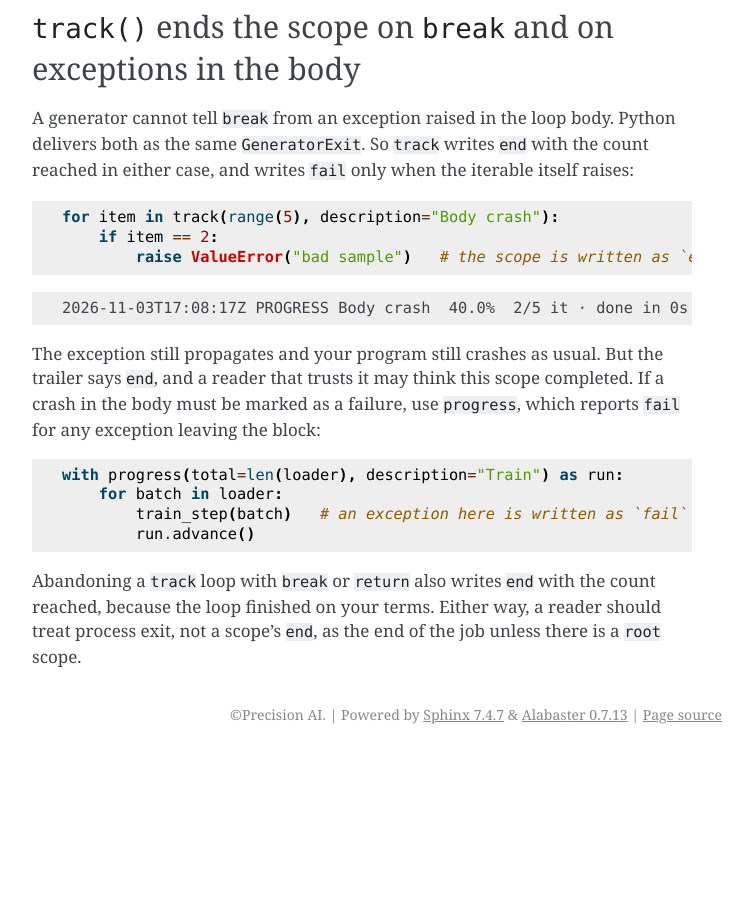
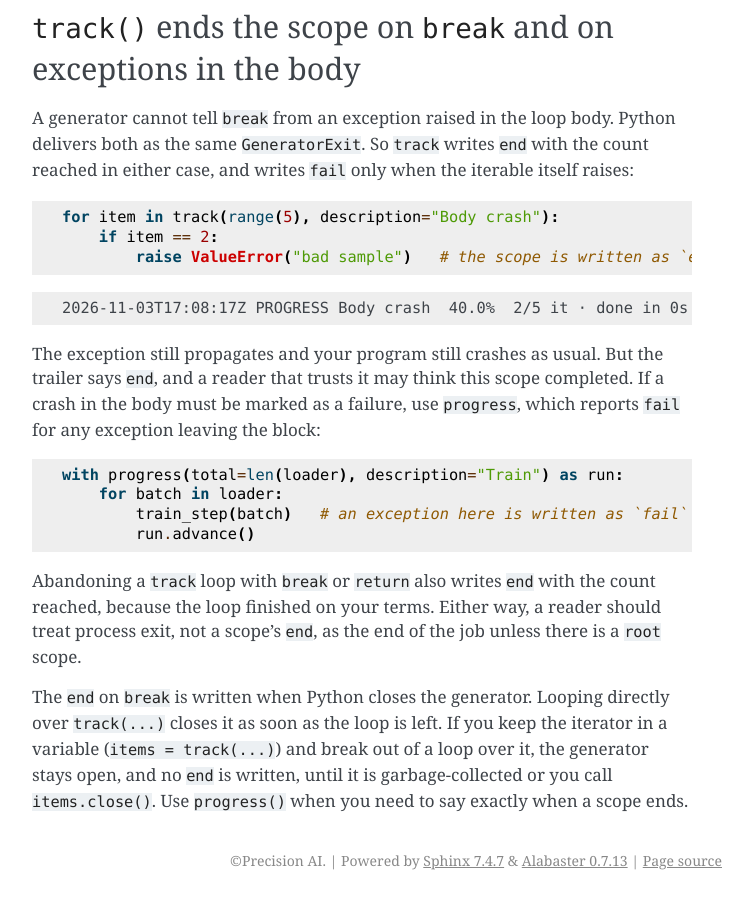
Before and after one commit to Precision-AI-Inc/pace, a Sphinx documentation site: the page built from docs/progress.md, in a window 1280 px wide and 900 px high, scrolled down 8800 px. Shown: the whole window, without its empty margins (388-1141 px from the left). Built offline with Sphinx 7.4.7, drawn with Linux system fonts in a browser that asks for light colours; before the commit the page ends 9554 px from its top, so only the background shows below that.

Commit message:
Keep evaluation passes from becoming the job root
Seventh review of the full PR diff: an evaluation or validation pass run
before training (trainer.evaluate(), trainer.validate()) took the one root
slot, so its end marked the whole job complete for the rest of training.
A pass with no training scope open is now top-level but never the root;
only training is. An evaluation-only job has no root, so its completion
comes from process exit.

Also documents that track() writes end on break only when the generator
is closed, which a retained iterator delays until garbage collection.

```diff
--- a/docs/progress.md
+++ b/docs/progress.md
@@ -418,3 +418,9 @@ with progress(total=len(loader), description="Train") as run:
 Abandoning a `track` loop with `break` or `return` also writes `end` with the count
 reached, because the loop finished on your terms. Either way, a reader should treat
 process exit, not a scope's `end`, as the end of the job unless there is a `root` scope.
+
+The `end` on `break` is written when Python closes the generator. Looping directly
+over `track(...)` closes it as soon as the loop is left. If you keep the iterator in a
+variable (`items = track(...)`) and break out of a loop over it, the generator stays
+open, and no `end` is written, until it is garbage-collected or you call
+`items.close()`. Use `progress()` when you need to say exactly when a scope ends.
```
Also changed, not shown: docs/frameworks.md (+3 -1 lines), 4 other files.
